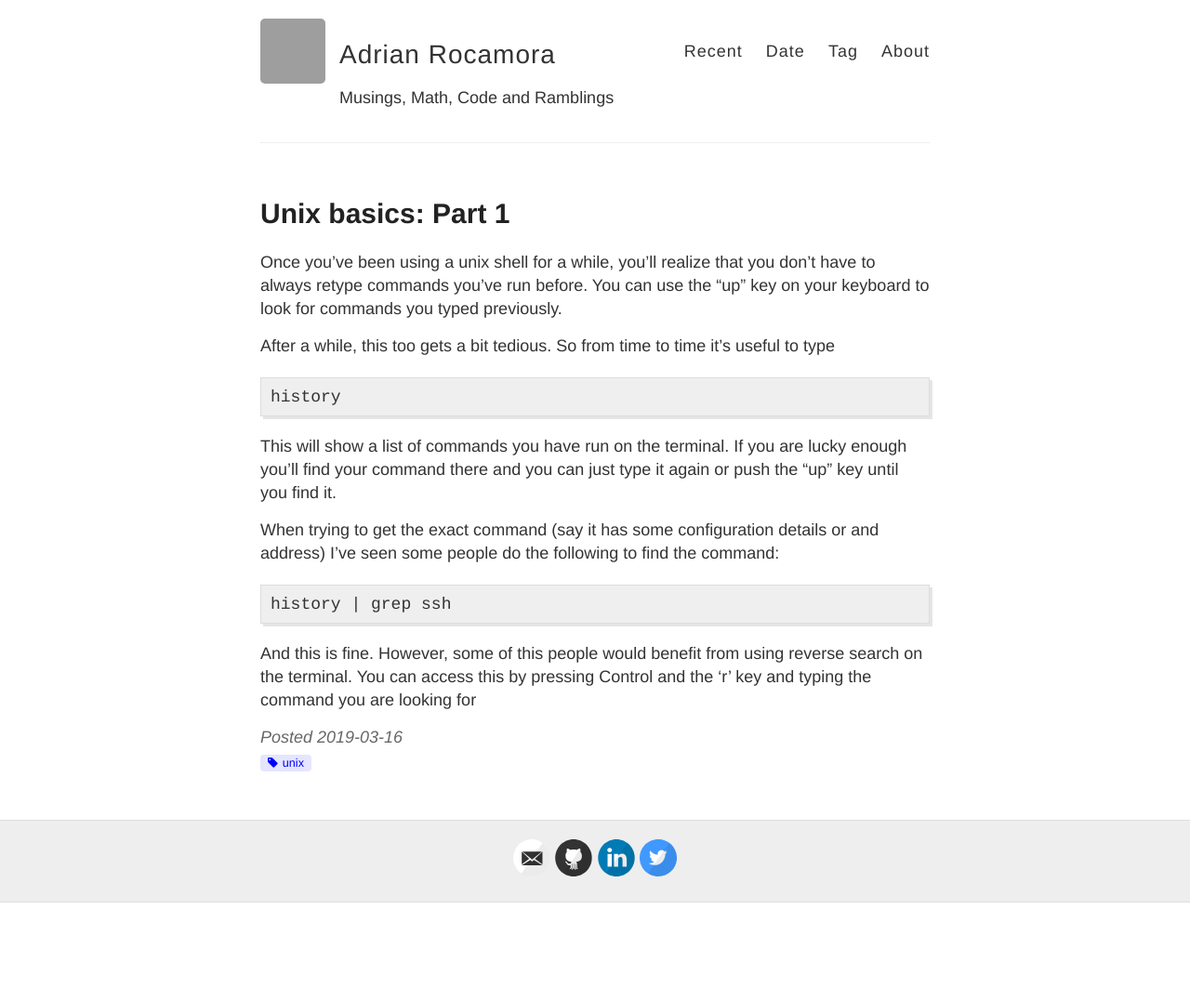
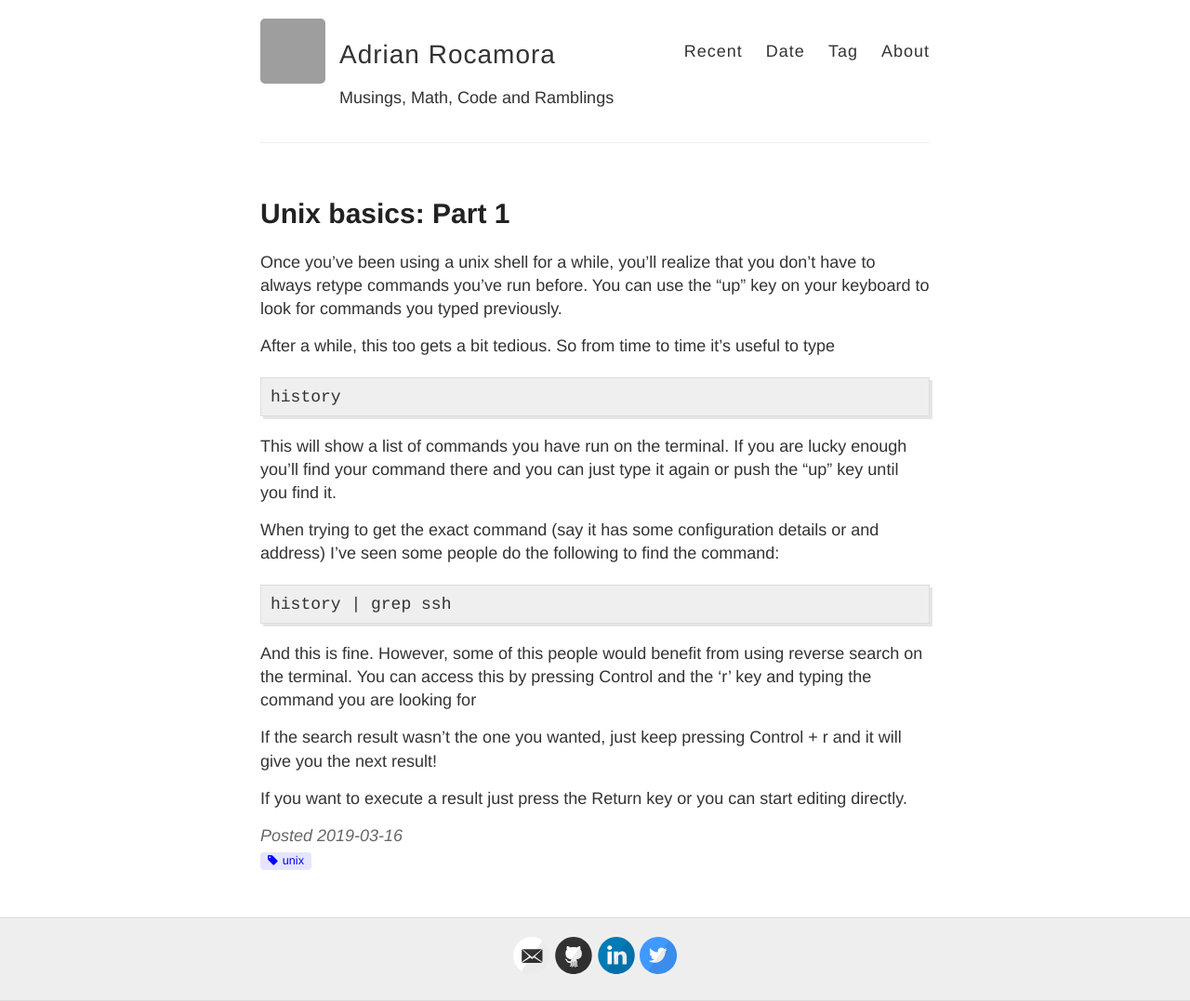
Before and after one commit to adrianrocamora/blog, a Jekyll site: the page built from _posts/2019-02-10-unix-reverse-search.md, in a window 1280 px wide. Shown: the whole page at 93% size. Built offline with Jekyll 4.4.1, drawn with Linux system fonts in a browser that asks for light colours; nearby versions of some CDN libraries; before the commit the page ends 971 px from its top, so only the background shows below that; grey boxes are pictures that could not be loaded.

Commit message:
Updated Unix post

```diff
--- a/_posts/2019-02-10-unix-reverse-search.md
+++ b/_posts/2019-02-10-unix-reverse-search.md
@@ -20,6 +20,9 @@ When trying to get the exact command (say it has some configuration details or a
 
 And this is fine. However, some of this people would benefit from using reverse search on the terminal. You can access this by pressing Control and the 'r' key and typing the command you are looking for
 
+If the search result wasn't the one you wanted, just keep pressing Control + r and it will give you the next result!
+
+If you want to execute a result just press the Return key or you can start editing directly.
 
 <!--
 (See also: [`kebab-case`](https://en.wikipedia.org/wiki/Letter_case#Special_case_styles),
```
